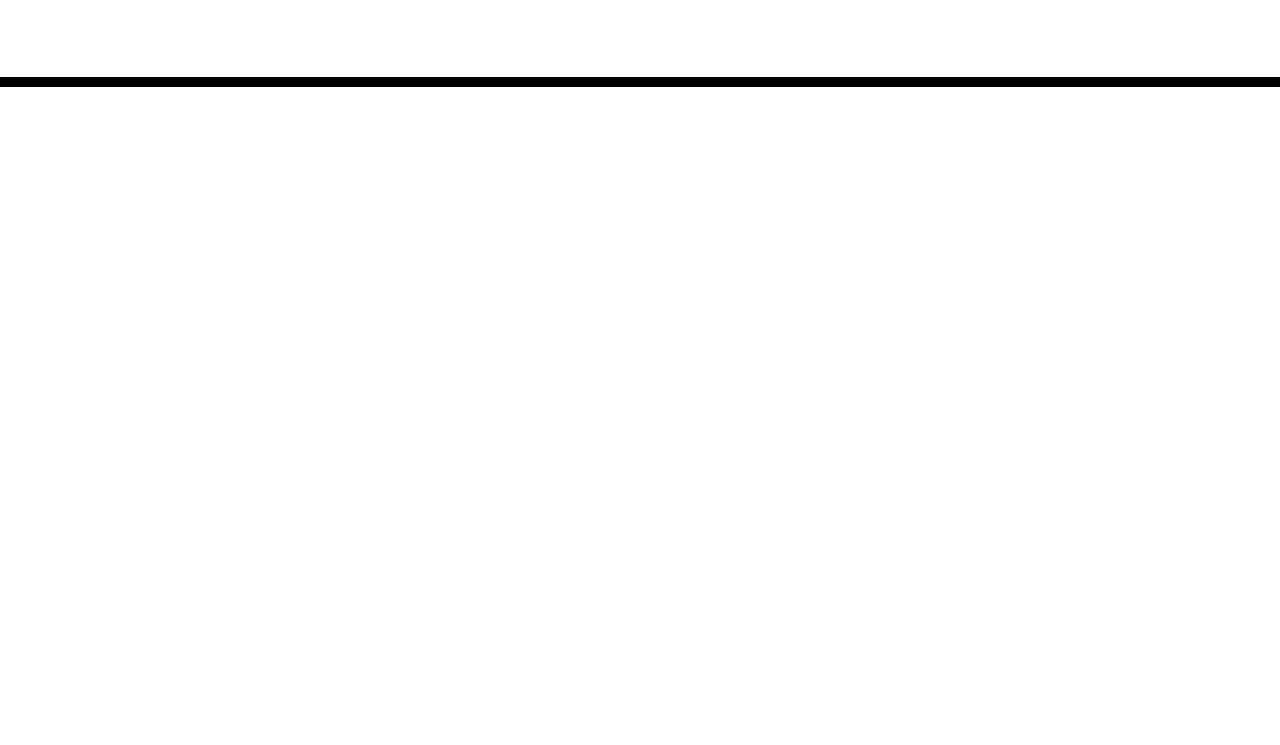
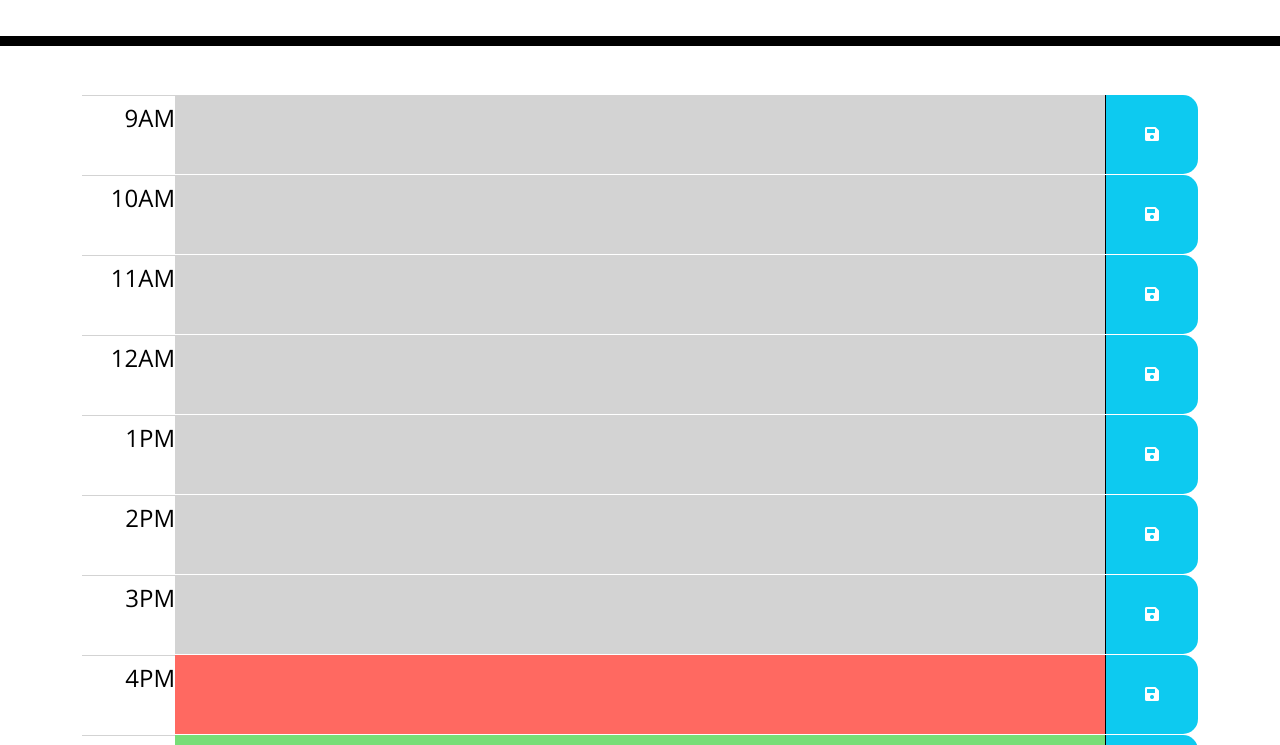
Before and after one commit to Bycicleace/WorkdayScheduler, a plain HTML site: page index.html in a window 1280 px wide. Shown: the part 217-962 px from the top of the page. Before the commit the page ends 800 px from the top, so only its background shows below. Drawn offline with nearby package versions, Linux system fonts and the light colour scheme.

Commit message:
Added rows with styles and past/present/future colors

```diff
--- a/assets/css/style.css
+++ b/assets/css/style.css
@@ -33,13 +33,13 @@ textarea{
 .row {
   white-space: pre-wrap;
   height: 80px;
-  border-top: 1px solid white;;
+  border-top: 1px solid white;
 }
 
 .hour {
   background-color: #ffffff;
   color: #000000;
-  border-top: 1px dashed #000000;
+  border-top: 1px solid lightgray;
 }
 
 .past {
--- a/assets/scripts/script.js
+++ b/assets/scripts/script.js
@@ -14,37 +14,60 @@ var CreateTimeRows = function() {
         // This is the container for the rest
         var row = $("<div>");
         row.attr("id", "row-" + String(i));
+        row.addClass("row m-0 p-0");
 
         // This is the element for the hour
-        var time = $("<h2>");
-        time.addClass("col-1");
+        var time = $("<h4>");
+        time.addClass("col-1 text-end align-middle p-0 pt-2 m-0 hour");
         // Sets the value of this element to the hour, inclding AM or PM
         if (i <= 12) {
-            time.val(String(i) + "AM");
+            time.text(String(i) + "AM");
         } else {
-            time.val(String(i - 12) + "PM");
+            time.text(String(i - 12) + "PM");
         }
 
         // This is the element for the data/possible appointments
         var notes = $("<p>");
-        notes.addClass("col-10");
+        notes.addClass("col-10 p-0 m-0 description");
 
         // This is for the save button on the end.
         var save = $("<div>");
-        save.addClass("btn btn-info col-1");
+        save.addClass("bg-info d-flex justify-content-center align-items-center col-1 text-center text-white saveBtn");
+        save.html("<i class='fas fa-save'></i>")
 
         // Add each element to the row
-        row.appendChild(time);
-        row.appendChild(notes);
-        row.appendChild(save);
+        row.append(time);
+        row.append(notes);
+        row.append(save);
 
         // Add row to container
-        $("#container").appendChild(row);
+        $(".container").append(row);
     }
 
+}
+
+var UpdateTimeColors = function() {
+    var currentHour = moment().hour();
+    for (var i = 9; i <= 17; i++) {
+        var currentDescription = $("#row-" + String(i) + " p")
+        if (i === currentHour) {
+            currentDescription.removeClass("past");
+            currentDescription.removeClass("future");
+            currentDescription.addClass("present");
+        } else if (i < currentHour) {
+            currentDescription.removeClass("present");
+            currentDescription.removeClass("future");
+            currentDescription.addClass("past");
+        } else if (i > currentHour) {
+            currentDescription.removeClass("past");
+            currentDescription.removeClass("present");
+            currentDescription.addClass("future");
+        }
+    }
 }
 
 
 // This is what adds the current day to the page.
 DisplayNow();
 CreateTimeRows();
+UpdateTimeColors();
--- a/index.html
+++ b/index.html
@@ -4,10 +4,7 @@
     <meta charset="UTF-8" />
     <meta name="viewport" content="width=device-width, initial-scale=1.0" />
     <meta http-equiv="X-UA-Compatible" content="ie=edge" />
-    <link
-      rel="stylesheet"
-      href="https://stackpath.bootstrapcdn.com/bootstrap/4.3.1/css/bootstrap.min.css"
-    />
+    <link rel="stylesheet" href="https://cdnjs.cloudflare.com/ajax/libs/bootstrap/5.1.1/css/bootstrap.min.css" integrity="sha512-6KY5s6UI5J7SVYuZB4S/CZMyPylqyyNZco376NM2Z8Sb8OxEdp02e1jkKk/wZxIEmjQ6DRCEBhni+gpr9c4tvA==" crossorigin="anonymous" referrerpolicy="no-referrer" />
     <link
       rel="stylesheet"
       href="https://use.fontawesome.com/releases/v5.8.1/css/all.css"
@@ -23,18 +20,18 @@
   </head>
 
   <body>
-    <header class="jumbotron">
+    <header class="jumbotron p-5">
       <h1 class="display-3">Work Day Scheduler</h1>
       <p class="lead">A simple calendar app for scheduling your work day</p>
       <p id="currentDay" class="lead"></p>
     </header>
-    <div class="container">
+    <div class="container mt-5">
       <!-- Timeblocks go here -->
-
     </div>
 
-    <script src="https://code.jquery.com/jquery-3.4.1.min.js"></script>
-    <script src="https://cdnjs.cloudflare.com/ajax/libs/moment.js/2.24.0/moment.min.js"></script>
+    <script src="https://cdnjs.cloudflare.com/ajax/libs/jquery/3.6.0/jquery.min.js" integrity="sha512-894YE6QWD5I59HgZOGReFYm4dnWc1Qt5NtvYSaNcOP+u1T9qYdvdihz0PPSiiqn/+/3e7Jo4EaG7TubfWGUrMQ==" crossorigin="anonymous" referrerpolicy="no-referrer"></script>
+    <script src="https://cdnjs.cloudflare.com/ajax/libs/bootstrap/5.1.1/js/bootstrap.min.js" integrity="sha512-ewfXo9Gq53e1q1+WDTjaHAGZ8UvCWq0eXONhwDuIoaH8xz2r96uoAYaQCm1oQhnBfRXrvJztNXFsTloJfgbL5Q==" crossorigin="anonymous" referrerpolicy="no-referrer"></script>
+    <script src="https://cdnjs.cloudflare.com/ajax/libs/moment.js/2.29.1/moment.min.js" integrity="sha512-qTXRIMyZIFb8iQcfjXWCO8+M5Tbc38Qi5WzdPOYZHIlZpzBHG3L3by84BBBOiRGiEb7KKtAOAs5qYdUiZiQNNQ==" crossorigin="anonymous" referrerpolicy="no-referrer"></script>
     <script src="assets/scripts/script.js"></script>
   </body>
 </html>
```
